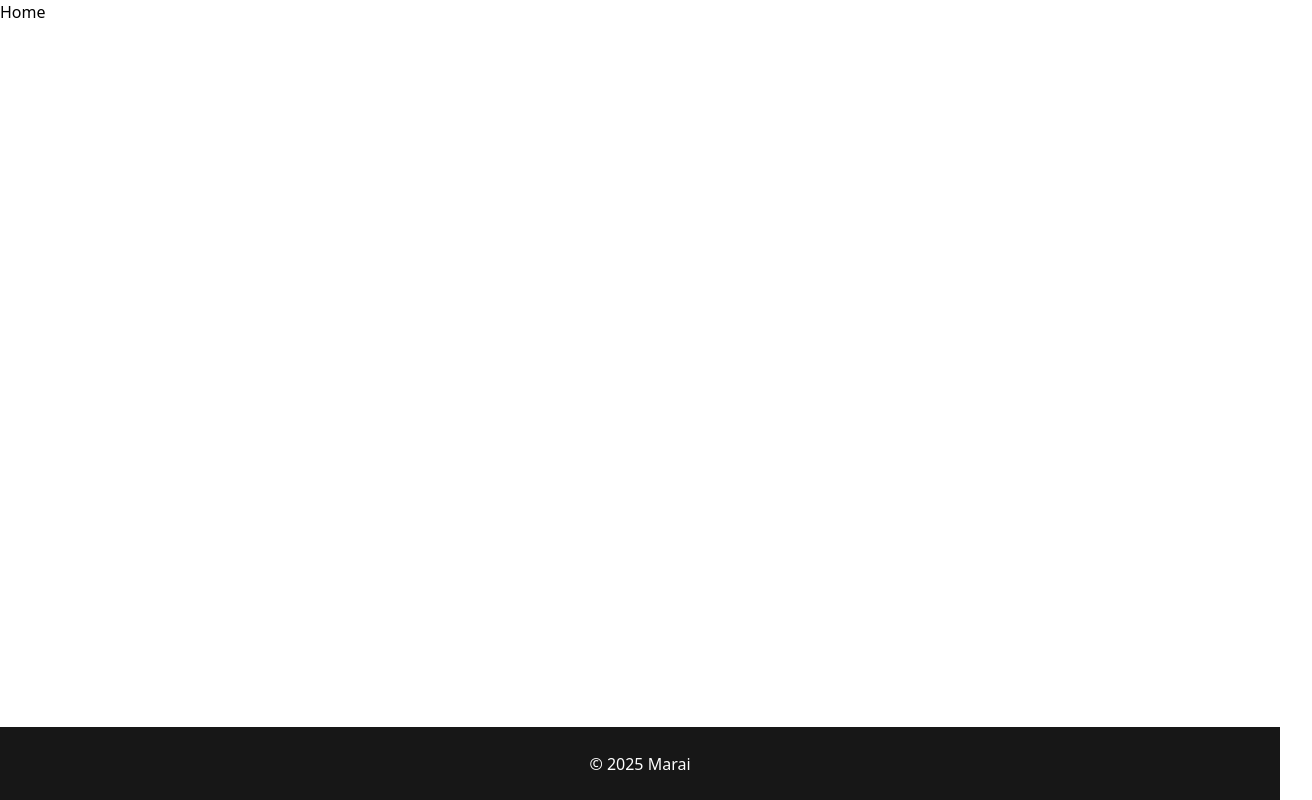
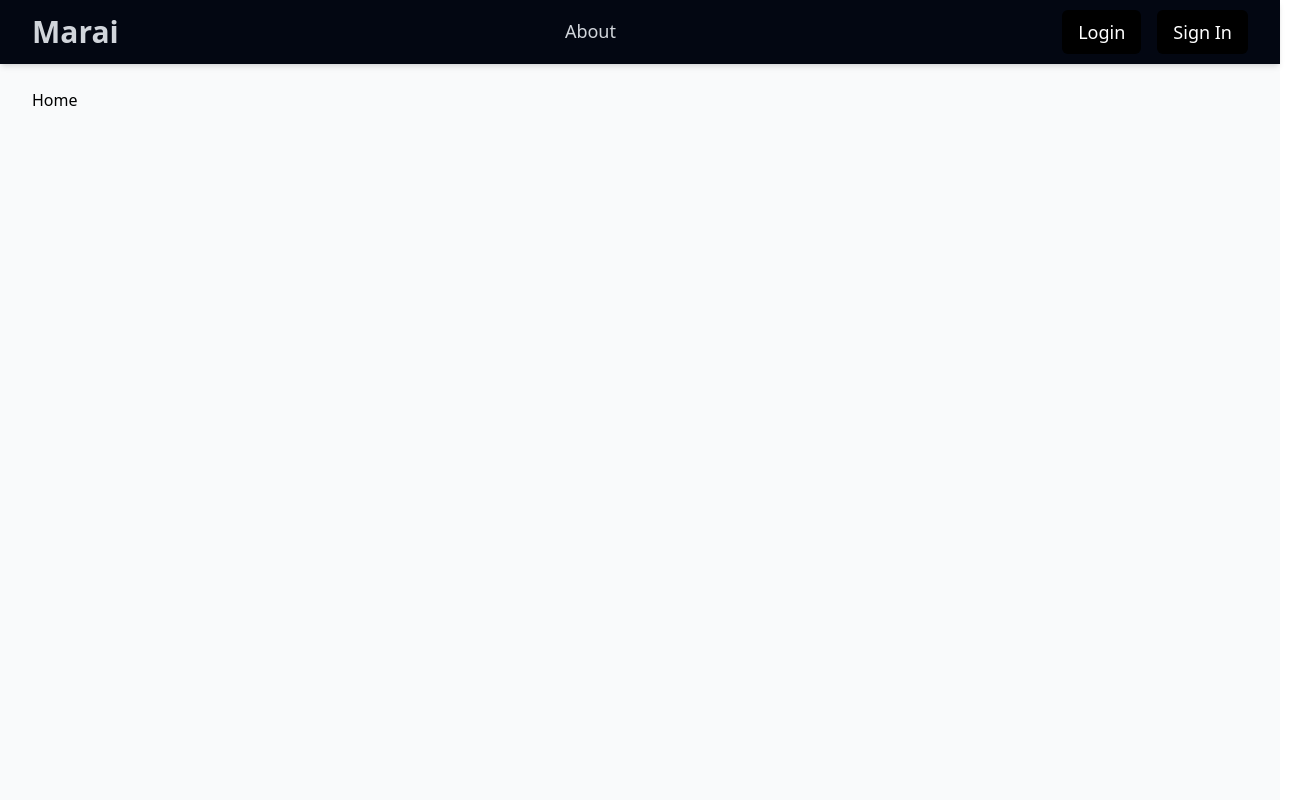
Before and after one commit to ProgrammingNotJustCoding/marai, a React (Vite) app in the folder client/: page / in a window 1280 px wide. Shown: the top 800 px of the page, 1312 px wide, since content can reach past the window. Built offline with nearby package versions, Linux system fonts and the light colour scheme.

Commit message:
feat: Added navbar

```diff
--- /dev/null
+++ b/client/src/components/About/About.tsx
@@ -0,0 +1,9 @@
+const AboutPage = () => {
+    return (
+        <div>
+            <h1>About Page</h1>
+        </div>
+    )
+}
+
+export default AboutPage;
--- a/client/src/components/common/Layout.tsx
+++ b/client/src/components/common/Layout.tsx
@@ -1,15 +1,46 @@
-const Layout = () => {
-    return (
-        <div>
-            <nav>
-            <ul>
-                <li><a href="/about">About</a></li>
-                <li><a href="/sign_in">Sign In</a></li>
-            </ul>
-            </nav>
-            <h1>Layout</h1>
+import React from 'react';
+
+const Layout = ({ children }: { children: React.ReactNode }) => {
+  return (
+    <div className="min-h-screen bg-gray-50">
+      <nav className="bg-gray-950 shadow-md">
+        <div className="max-w-7xl mx-auto px-4 sm:px-6 lg:px-8">
+          <div className="flex h-16 items-center">
+            <div className="flex-shrink-0 flex items-center">
+              <a className="text-3xl font-bold text-gray-300" href="/">Marai</a>
+            </div>
+
+            <div className="flex-grow flex justify-center">
+              <a
+                href="/about"
+                className="text-gray-300 hover:text-white px-3 py-2 rounded-md text-lg font-medium transition-all duration-300 ease-in-out hover:scale-105 border-b-2 border-transparent hover:border-gray-300"
+              >
+                About
+              </a>
+            </div>
+
+            <div className="flex items-center space-x-4">
+              <a
+                href="/login"
+                className="bg-black text-white hover:bg-white hover:text-black px-4 py-2 rounded-md text-lg font-medium transition-all duration-300 ease-in-out hover:shadow-lg"
+              >
+                Login
+              </a>
+              <a
+                href="/sign_in"
+                className="bg-black text-white hover:bg-white hover:text-black px-4 py-2 rounded-md text-lg font-medium transition-all duration-300 ease-in-out hover:shadow-lg"
+              >
+                Sign In
+              </a>
+            </div>
+          </div>
         </div>
-    )
-}
+      </nav>
+      <main className="max-w-7xl mx-auto px-4 sm:px-6 lg:px-8 py-6">
+        {children}
+      </main>
+    </div>
+  );
+};
 
 export default Layout;
--- a/client/src/main.tsx
+++ b/client/src/main.tsx
@@ -4,13 +4,30 @@ import { createBrowserRouter, RouterProvider } from 'react-router'
 import './index.css'
 import Home from './pages/Home'
 import NotFound from './pages/NotFound'
+import About from './pages/About'
 
 const router = createBrowserRouter([
   {
     path: "/",
     element: <Home />,
     errorElement: <NotFound />,
+  },
+  {
+    path: "/about",
+    element: <About />,
+    errorElement: <NotFound />,
+  },
+  {
+    path: "/sign_in",
+    element: <h1>Sign In</h1>,
+    errorElement: <NotFound />,
+  },
+  {
+    path: "/login",
+    element: <h1>Login</h1>,
+    errorElement: <NotFound />,
   }
+
 ])
 
 createRoot(document.getElementById('root')!).render(
--- /dev/null
+++ b/client/src/pages/About.tsx
@@ -0,0 +1,14 @@
+import AboutPage from "../components/About/About";
+import Layout from "../components/common/Layout";
+
+const About = () => {
+    return (
+        <div>
+            <Layout>
+                <AboutPage />
+            </Layout>
+        </div>
+    )
+}
+
+export default About;
--- a/client/src/pages/Home.tsx
+++ b/client/src/pages/Home.tsx
@@ -1,12 +1,15 @@
 import HomePage from "../components/home/Home";
 import Footer from "../components/common/Footer"
+import Layout from "../components/common/Layout";
 
 const Home = () => {
 
   return (
       <main className="w-screen h-screen flex flex-col">
+       <Layout>
         <HomePage />
         <Footer />
+       </Layout>
       </main>
   );
 };
```
